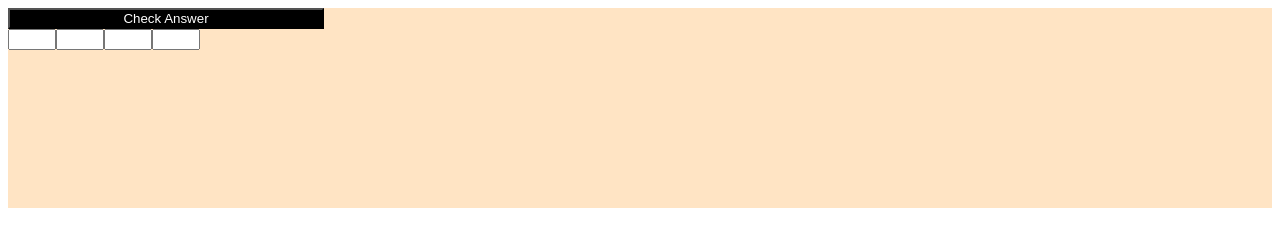
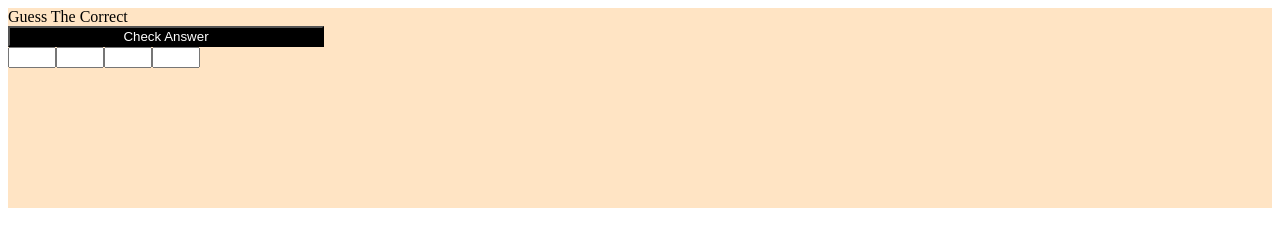
Before and after one commit to MicrowaveCoffee/codex-papyrus, a plain HTML site: page index.html in a window 1280 px wide. Both pictures are taken after a click on the button "Start". Drawn offline with Linux system fonts and the light colour scheme.

Commit message:
Added message function state management

```diff
--- a/script.js
+++ b/script.js
@@ -5,15 +5,19 @@ const output = document.createElement('div');
 const btn = document.createElement('button');
 const inputContainer = document.createElement('div')
 
+const game = {score: 0, num: 4}
+
 main.append(output);
 main.append(btn);
 main.append(inputContainer);
 
 btn.textContent = 'Start'
+outputMessage('Click Start To Play')
 
 btn.addEventListener('click', (e) => {
     if(btn.textContent === 'Start') {
         btn.textContent = 'Check Answer'
+        outputMessage('Guess The Correct')
         gameBoard()
 
 
@@ -24,13 +28,17 @@ btn.addEventListener('click', (e) => {
     }
 })
 
+function outputMessage(message) {
+    output.innerHTML = message
+}
+
 function gameBoard() {
-    for(let i = 0; i < 4; i++) {
+    for(let i = 0; i < game.num; i++) {
         const numberInput = document.createElement('input');
         numberInput.classList.add('.dial');
         inputContainer.append(numberInput);
         numberInput.setAttribute('type', 'number')
-        const correct = Math.floor(Math.random() * numberInput.max)
+        numberInput.correct = Math.floor(Math.random() * numberInput.max)
         numberInput.max = 9
         numberInput.min = 1
     }
--- a/style.css
+++ b/style.css
@@ -11,3 +11,9 @@ button {
     color: white;
 
 }
+
+.dial {
+    border-radius: 20px;
+    font-size: 2em;
+    text-align: center;
+}
```
